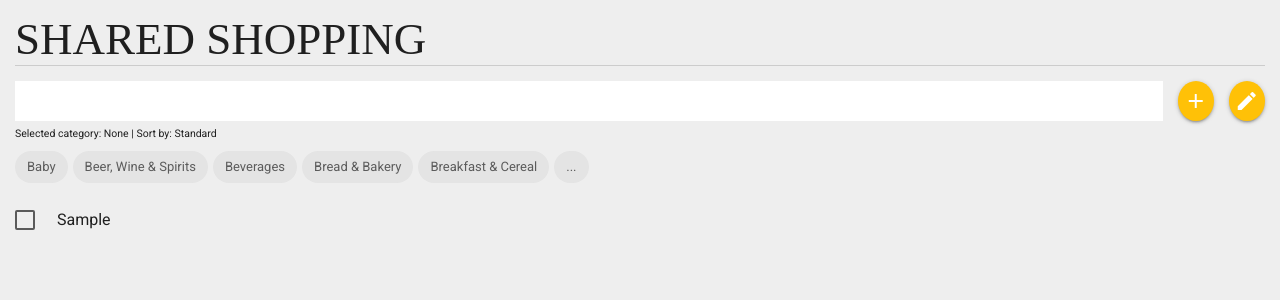
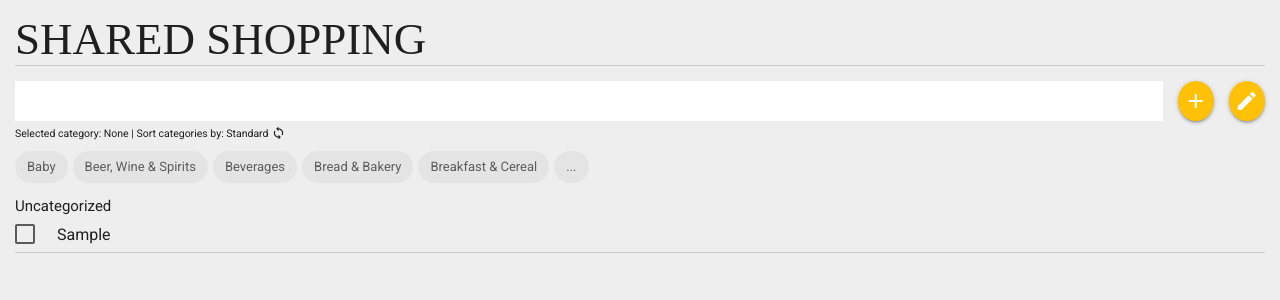
Before and after one commit to jack-carling/shared-shopping, a React (Vite) app: page / in a window 1280 px wide. Both pictures are taken after typing "Sample" into the empty fields and a click on the button "add". Shown: the top 300 px of the page. Built offline with nearby package versions, Linux system fonts and the light colour scheme; a web font is replaced by a local one.

Commit message:
Categories sorted main list
List is now sorted by categories, with a header and space inbetween

```diff
--- a/src/components/Category.tsx
+++ b/src/components/Category.tsx
@@ -1,8 +1,6 @@
 import React, { useState, useEffect, useRef } from 'react';
 
 import './Category.scss';
-
-let selectedCategory = '';
 
 const allCategories = [
   { id: 0, name: 'Baby', count: 0 },
@@ -98,3 +96,4 @@ function Category(props: Category) {
 }
 
 export default Category;
+export { allCategories };
--- a/src/components/Item.scss
+++ b/src/components/Item.scss
@@ -12,8 +12,12 @@ li.Item {
   }
 }
 
-li.Item:not(:last-of-type) {
+li.Item {
   border-bottom: 1px solid $border;
+}
+
+[class*='Item-Category']:first-child {
+  margin-top: 0;
 }
 
 div.Item-edit {
@@ -38,3 +42,37 @@ div.Item-edit {
   font-size: 16px !important;
   display: flex;
 }
+
+[class*='Item-Category'] {
+  display: block;
+  margin-top: 2rem;
+}
+
+.Item-Category ~ .Item-Category,
+.Item-Category0 ~ .Item-Category0,
+.Item-Category1 ~ .Item-Category1,
+.Item-Category2 ~ .Item-Category2,
+.Item-Category3 ~ .Item-Category3,
+.Item-Category4 ~ .Item-Category4,
+.Item-Category5 ~ .Item-Category5,
+.Item-Category6 ~ .Item-Category6,
+.Item-Category7 ~ .Item-Category7,
+.Item-Category8 ~ .Item-Category8,
+.Item-Category9 ~ .Item-Category9,
+.Item-Category10 ~ .Item-Category10,
+.Item-Category11 ~ .Item-Category11,
+.Item-Category12 ~ .Item-Category12,
+.Item-Category13 ~ .Item-Category13,
+.Item-Category14 ~ .Item-Category14,
+.Item-Category15 ~ .Item-Category15,
+.Item-Category16 ~ .Item-Category16,
+.Item-Category17 ~ .Item-Category17,
+.Item-Category18 ~ .Item-Category18,
+.Item-Category19 ~ .Item-Category19,
+.Item-Category20 ~ .Item-Category20,
+.Item-Category21 ~ .Item-Category21,
+.Item-Category22 ~ .Item-Category22,
+.Item-Category23 ~ .Item-Category23 {
+  display: none;
+  margin-top: 0;
+}
--- a/src/components/Item.tsx
+++ b/src/components/Item.tsx
@@ -1,6 +1,7 @@
 import React from 'react';
 
 import './Item.scss';
+import { allCategories } from './Category';
 
 type ItemProps = {
   id: number;
@@ -20,8 +21,25 @@ function handleCheckbox(e: React.FormEvent) {
   const check = e.target as HTMLFormElement;
 }
 
+function getCategoryNumber(category: string) {
+  if (category === 'None') {
+    return '';
+  }
+  const found = allCategories.find((x) => x.name === category);
+  return found?.id;
+}
+
+function displayCategoryName(category: string) {
+  if (category === 'None') {
+    return 'Uncategorized';
+  }
+  return category;
+}
+
 function Item({ item, id, show, edit, clickHandler, editHandler }: ItemProps) {
   return (
+    <>
+      <span className={`Item-Category${getCategoryNumber(item.category)}`}>{displayCategoryName(item.category)}</span>
       <li className="Item">
         <div className="Item-inputs">
           <label>
@@ -52,6 +70,7 @@ function Item({ item, id, show, edit, clickHandler, editHandler }: ItemProps) {
           <></>
         )}
       </li>
+    </>
   );
 }
 
--- a/src/components/Main.scss
+++ b/src/components/Main.scss
@@ -25,4 +25,15 @@ span.Main {
 
 span.Main-sorting {
   cursor: pointer;
+  display: inline-flex;
+  align-items: center;
+  i {
+    margin-left: 0.2rem;
+    font-size: 14px;
+  }
 }
+
+ul.Main {
+  margin-top: 0.5rem;
+  margin-bottom: 0;
+}
--- a/src/components/Main.tsx
+++ b/src/components/Main.tsx
@@ -22,6 +22,7 @@ function Main() {
   function addItem() {
     if (!input) return;
     setItems((items) => [{ name: input, category: selectedCategory }, ...items]);
+    setItems((items) => [...items].sort((a, b) => (a.category > b.category ? 1 : b.category > a.category ? -1 : 0)));
     setInput('');
     if (inputElement.current) inputElement.current.focus();
     if (edit !== -1) {
@@ -94,10 +95,10 @@ function Main() {
       <span className="Main">Selected category: {selectedCategory}</span>
       <span className="Main">&nbsp;|&nbsp;</span>
       <span className="Main Main-sorting" onClick={handleSortCategories}>
-        Sort by: {sortCategory}
+        Sort categories by: {sortCategory} <i className="material-icons">sync</i>
       </span>
       <Category sortCategory={sortCategory} selectedCategory={(value: string) => setSelectedCategory(value)} />
-      <ul>
+      <ul className="Main">
         {items.map((item, index) => (
           <Item
             key={index}
--- a/src/style/_variables.scss
+++ b/src/style/_variables.scss
@@ -2,3 +2,5 @@ $main-bg: #eee;
 $border: #ccc;
 $amber: #ffc107;
 $remove: #c70000;
+
+$category: #000000;
```
Lines whose indentation alone changed are shown as unchanged.
